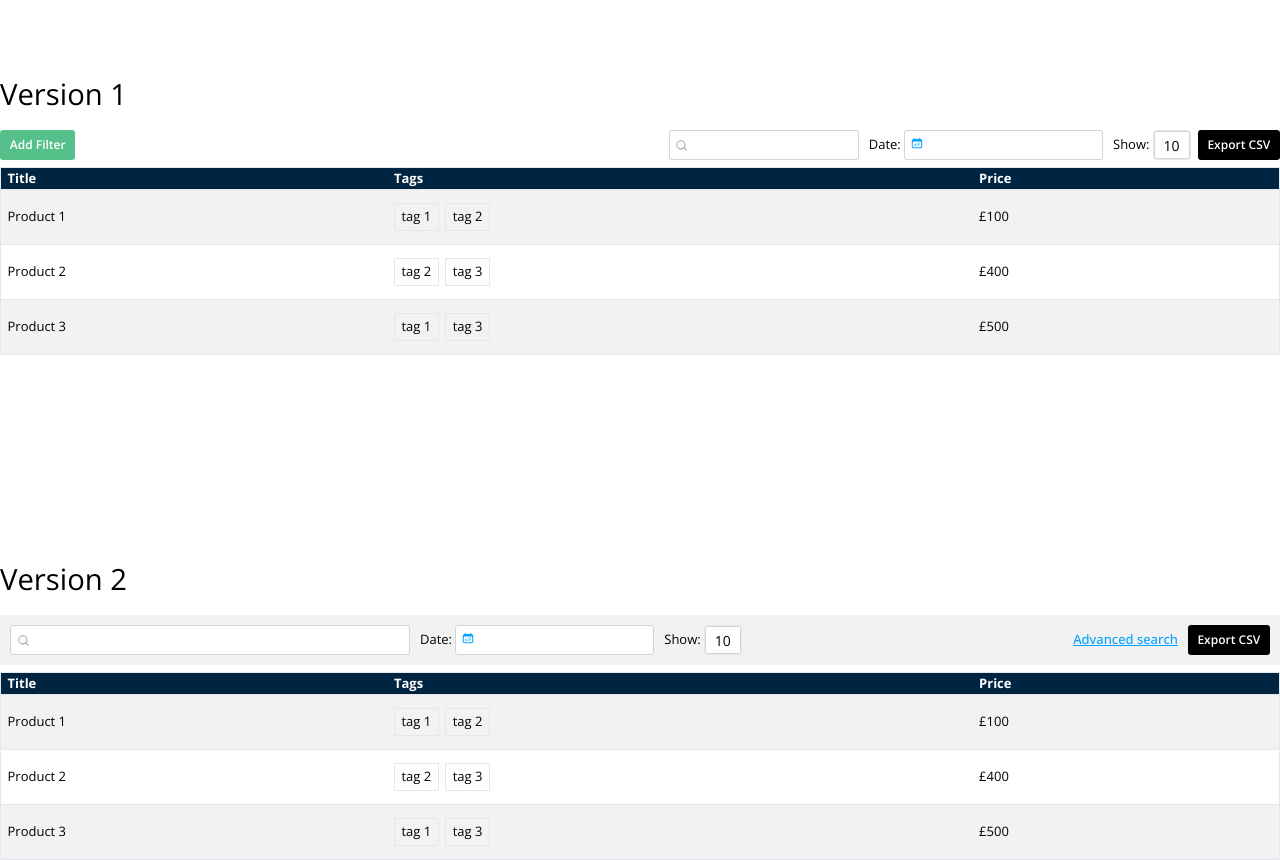
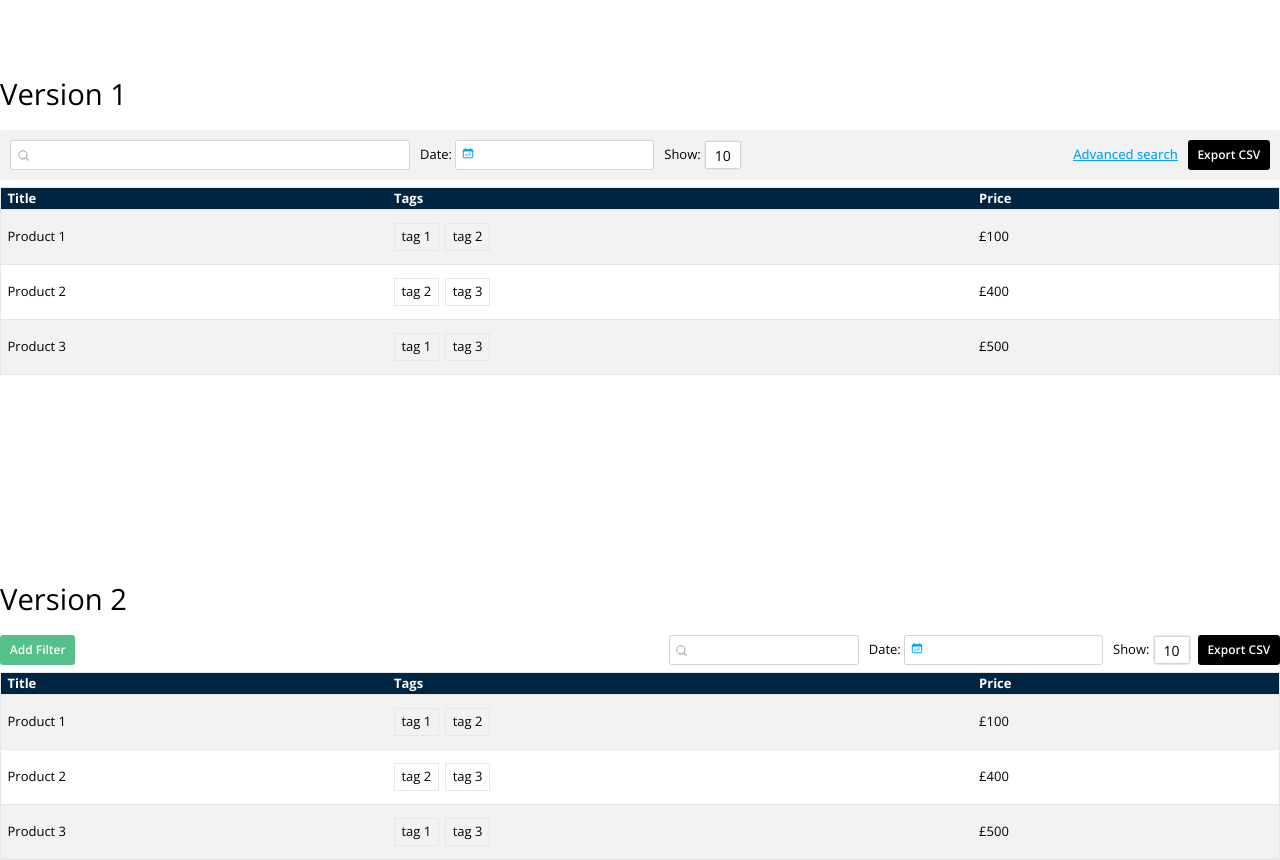
Before and after one commit to nugthan/fc-filters, a Next.js app: page / in a window 1280 px wide. Built offline with nearby package versions, Linux system fonts and the light colour scheme.

Commit message:
switch back

```diff
--- a/src/pages/index.js
+++ b/src/pages/index.js
@@ -17,9 +17,9 @@ export default function Home() {
     <main className={openSans.className}>
       <div className={'container mx-auto mt-24'}>
           <p className={'text-4xl mb-6'}>Version 1</p>
+          <VersionOne />
+          <p className={'text-4xl mb-6 mt-64'}>Version 2</p>
           <VersionTwo />
-          <p className={'text-4xl mb-6 mt-64'}>Version 2</p>
-          <VersionOne />
       </div>
 
     </main>
```
